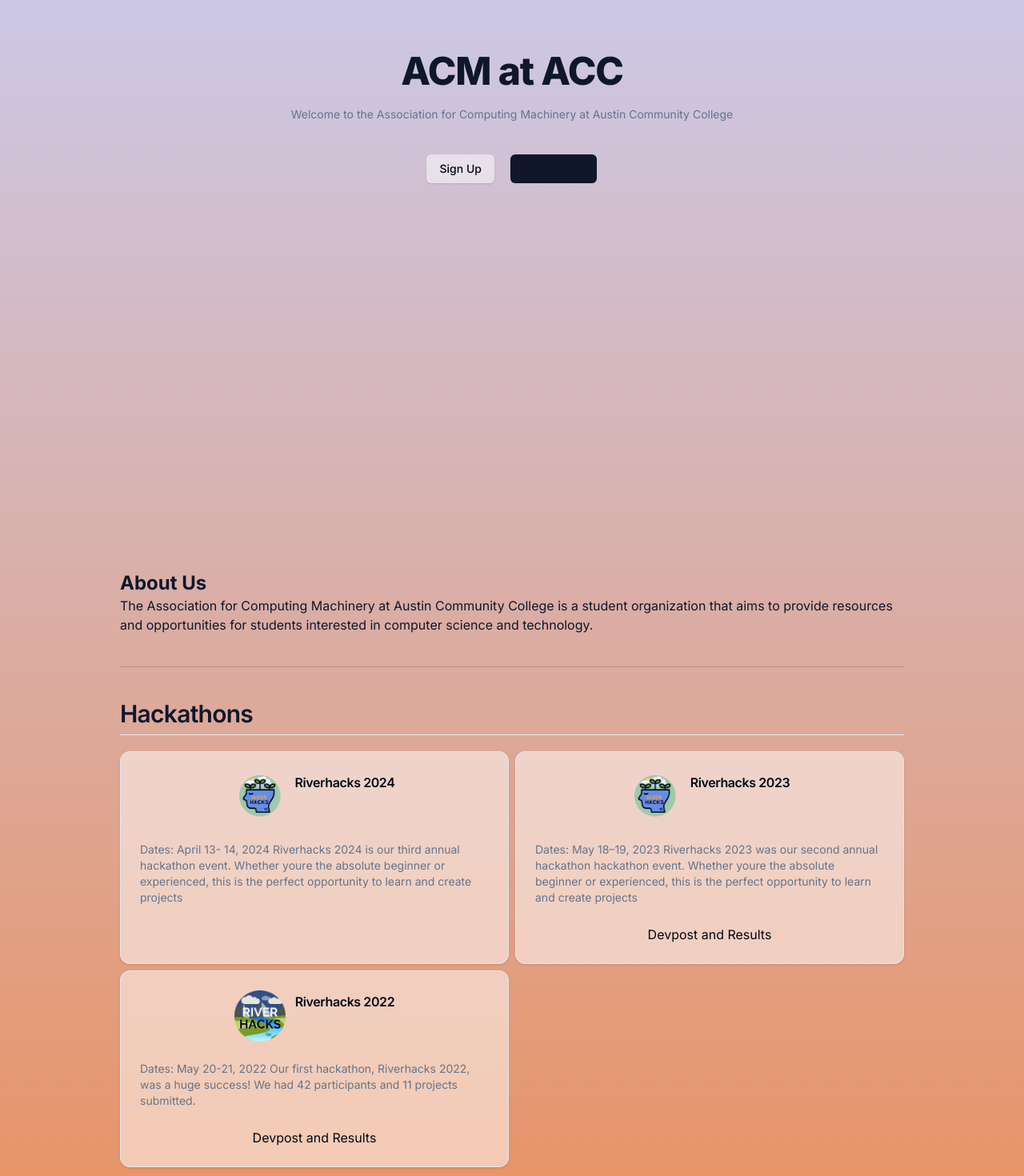
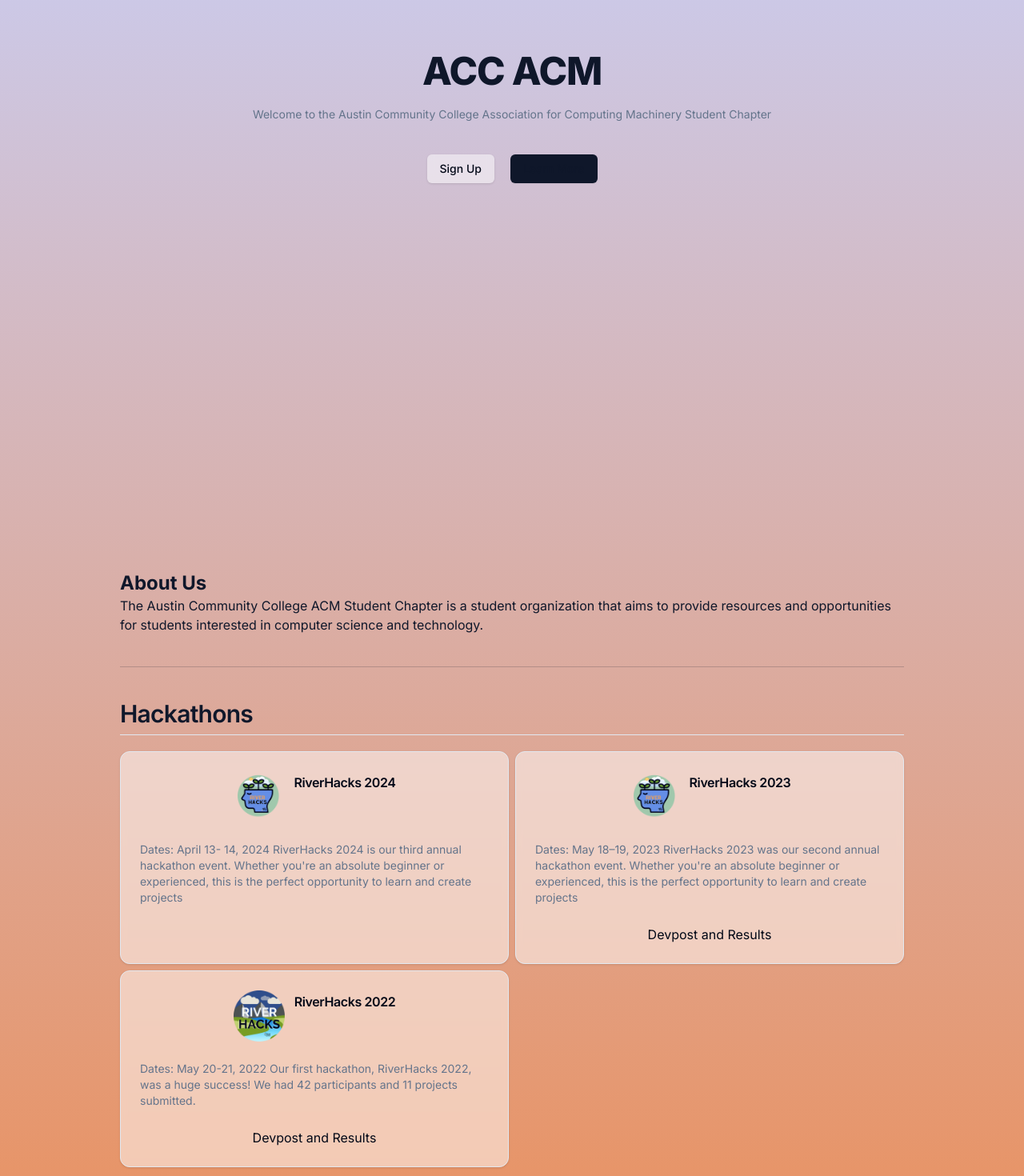
Before and after one commit to MichaelAGolden/acm-website, a Next.js app: page / in a window 1280 px wide. Shown: the part 280-1750 px from the top of the page at 80% size. Built offline with nearby package versions, Linux system fonts and the light colour scheme.

Commit message:
Updated text to ensure it meets ACM requirements and refactored Riverhacks to RiverHacks

```diff
--- a/src/app/page.tsx
+++ b/src/app/page.tsx
@@ -22,8 +22,8 @@
         <div className="container relative">
           <div className="mx-auto flex max-w-[980px] flex-col items-center gap-2 py-8 md:py-12 md:pb-8 lg:py-24 lg:pb-20">
             <section className="h-screen text-center">
-              <TypographyH1 className="mb-5 text-center pt-40">ACM at ACC</TypographyH1>
-              <TypographyMuted className="mb-10 text-center">Welcome to the Association for Computing Machinery at Austin Community College</TypographyMuted>
+              <TypographyH1 className="mb-5 text-center pt-40">ACC ACM</TypographyH1>
+              <TypographyMuted className="mb-10 text-center">Welcome to the Austin Community College Association for Computing Machinery Student Chapter</TypographyMuted>
               <div className="space-x-5">
                 <Button>
                   <a>
@@ -40,7 +40,7 @@
             <section id="about">
               <h2 className="text-2xl font-bold">About Us</h2>
               <p>
-                The Association for Computing Machinery at Austin Community College is a student organization that aims to provide resources and opportunities for students interested in computer science and technology.
+                The Austin Community College ACM Student Chapter is a student organization that aims to provide resources and opportunities for students interested in computer science and technology.
               </p>
             </section>
             <Separator className="my-8" />
@@ -52,17 +52,17 @@
                   <CardHeader className="flex-row space-x-3">
                     <Image
                       src="/riverhacks-23.png"
-                      alt="Riverhacks logo"
+                      alt="RiverHacks logo"
                       width={64}
                       height={64}
                       className="top-0" />
-                    <CardTitle>Riverhacks 2024</CardTitle>
+                    <CardTitle>RiverHacks 2024</CardTitle>
                   </CardHeader>
                   <CardContent>
                     <CardDescription>
                       Dates: April 13- 14, 2024
 
-                      Riverhacks 2024 is our third annual hackathon event. Whether youre the absolute beginner or experienced, this is the perfect opportunity to learn and create projects
+                      RiverHacks 2024 is our third annual hackathon event. Whether you're an absolute beginner or experienced, this is the perfect opportunity to learn and create projects
                     </CardDescription>
                   </CardContent>
                 </Card>
@@ -75,13 +75,13 @@
                       width={64}
                       height={64}
                       className="top-0" />
-                    <CardTitle>Riverhacks 2023</CardTitle>
+                    <CardTitle>RiverHacks 2023</CardTitle>
                   </CardHeader>
                   <CardContent>
                     <CardDescription>
                       Dates: May 18–19, 2023
 
-                      Riverhacks 2023 was our second annual hackathon  hackathon event. Whether youre the absolute beginner or experienced, this is the perfect opportunity to learn and create projects
+                      RiverHacks 2023 was our second annual hackathon event. Whether you're an absolute beginner or experienced, this is the perfect opportunity to learn and create projects
                     </CardDescription>
                   </CardContent>
                   <CardFooter>
@@ -92,17 +92,17 @@
                   <CardHeader className="flex-row space-x-3">
                     <Image
                       src="/riverhacks-22.png"
-                      alt="Riverhacks logo"
+                      alt="RiverHacks logo"
                       width={64}
                       height={64}
                       className="top-0" />
-                    <CardTitle>Riverhacks 2022</CardTitle>
+                    <CardTitle>RiverHacks 2022</CardTitle>
                   </CardHeader>
                   <CardContent>
                     <CardDescription>
                       Dates: May 20-21, 2022
 
-                      Our first hackathon, Riverhacks 2022, was a huge success! We had 42 participants and 11 projects submitted.
+                      Our first hackathon, RiverHacks 2022, was a huge success! We had 42 participants and 11 projects submitted.
                     </CardDescription>
                   </CardContent>
                   <CardFooter>
@@ -124,7 +124,7 @@
                       <CardHeader className="flex-row space-x-3">
                         <Image
                           src="/riverhacks-23.png"
-                          alt="Riverhacks logo"
+                          alt="RiverHacks logo"
                           width={64}
                           height={64}
                           className="top-0" />
@@ -142,7 +142,7 @@
                       <CardHeader className="flex-row space-x-3">
                         <Image
                           src="/riverhacks-23.png"
-                          alt="Riverhacks logo"
+                          alt="RiverHacks logo"
                           width={64}
                           height={64}
                           className="top-0" />
@@ -155,7 +155,7 @@
                       </CardContent>
                     </Card>
                   </CarouselItem>
-                  <CarouselItem><Card><CardHeader className="flex-row space-x-3"><Image src="/riverhacks-23.png" alt="Riverhacks logo" width={128} height={128} className="top-0" /><CardTitle>Event 3</CardTitle></CardHeader><CardContent><CardDescription>Description of event 3</CardDescription></CardContent></Card></CarouselItem></CarouselContent></Carousel>
+                  <CarouselItem><Card><CardHeader className="flex-row space-x-3"><Image src="/riverhacks-23.png" alt="RiverHacks logo" width={128} height={128} className="top-0" /><CardTitle>Event 3</CardTitle></CardHeader><CardContent><CardDescription>Description of event 3</CardDescription></CardContent></Card></CarouselItem></CarouselContent></Carousel>
 
 
             </section>
```
